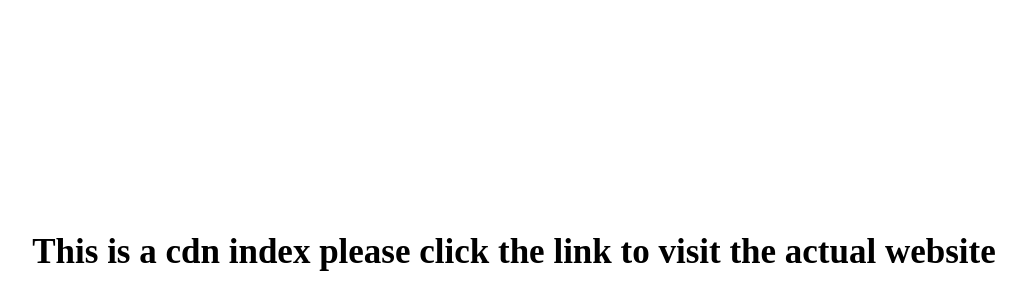
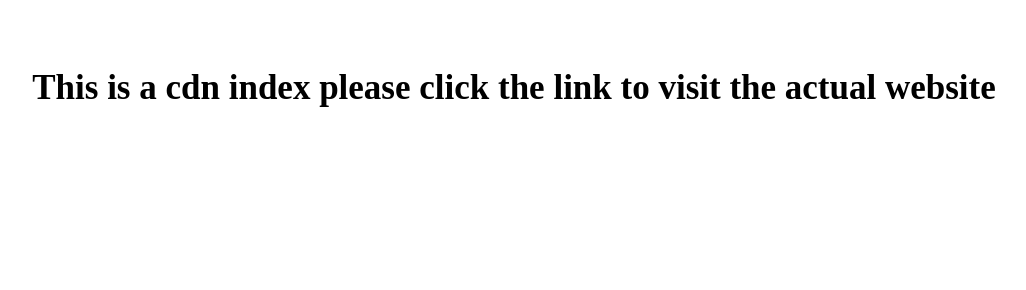
Before and after one commit to Gekyume11/brgr, a plain HTML site: page index.html in a window 1280 px wide. Shown: the part 127-417 px from the top of the page, without its empty margins (126-1152 px from the left). Drawn offline with Linux system fonts and the light colour scheme.

Commit message:
Update index.html

```diff
--- a/index.html
+++ b/index.html
@@ -3,7 +3,7 @@
 <head>
     <meta charset="UTF-8">
     <meta name="viewport" content="width=device-width, initial-scale=1.0">
-    <title>Document</title>
+    <title>CDN</title>
 </head>
 <style>
     a{
@@ -13,20 +13,14 @@
         font-size: 35px;
     }
     body{
-        display: flex;
-        justify-content: center;
-        align-items: center;
-        flex-direction: column;
+        display: grid;
+        place-items: center;
         height: 100dvh;
+        text-align: center;
     }
 </style>
 <body>
-
     <h1>This is a cdn index please click the link to visit the actual website</h1>
-
-
     <a href="https://gekyume11.github.io/grand-burger/">click here</a>
-
-
 </body>
 </html>
```
